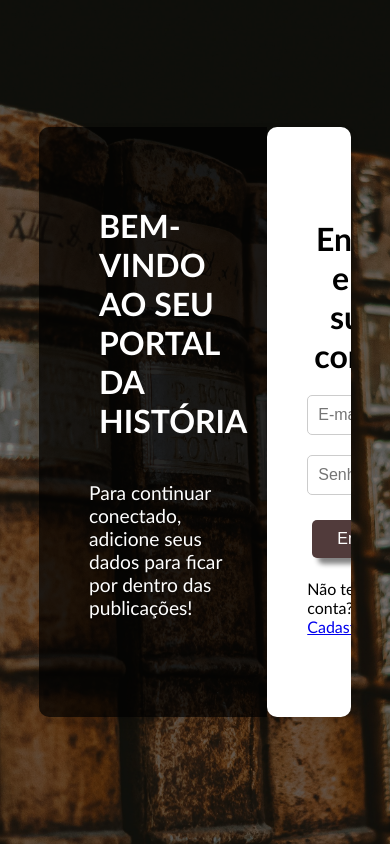
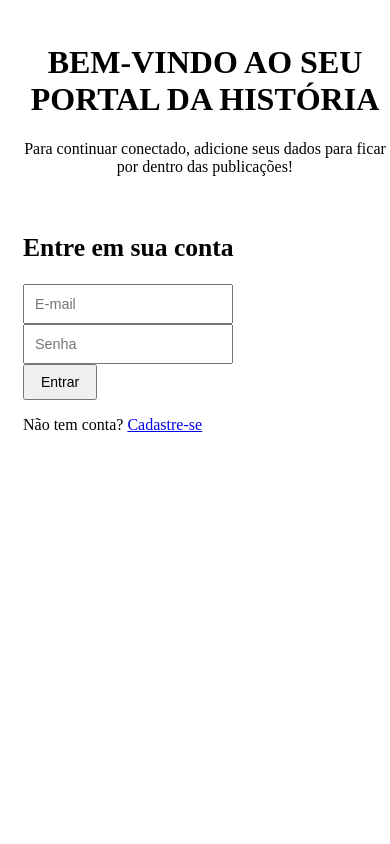
Before and after one commit to RafaelLeal0/Site_Hist-ria, a PHP site: page / in a window 390 px wide. Run offline with PHP 8.4, Linux system fonts and the light colour scheme; some libraries are stand-ins or nearby versions.

Commit message:
media feito

```diff
--- a/login/login.css
+++ b/login/login.css
@@ -1,136 +1,98 @@
+@media screen and (max-width: 768px) {
     body {
-    margin: 0;
-    padding: 0;
-    box-sizing: border-box;
-    font-family:Calibri;
-    position: relative;
-    height: 100vh;
-    display: flex;
-    justify-content: center;
-    align-items: center;
-    background-image: url('../imagens/imagem_login.jpg');
-    background-size: cover;
-    background-position: center;
-    background-repeat: no-repeat;
-}
-
-body::before {
-    content: "";
-    position: fixed;
-    top: 0;
-    left: 0;
-    width: 100%;
-    height: 100%;
-    background: rgba(0, 0, 0, 0.5);
-    z-index: -1;
+        padding: 10px;
+        height: auto;
+        background-position: center top;
     }
 
     .container {
-    display: flex;
-    width: 80%;
-    max-width: 1000px;
-    height: 70vh;
-    box-shadow: 0 4px 8px rgba(0, 0, 0, 0.1);
-    border-radius: 10px;
-    overflow: hidden;
+        flex-direction: column;
+        height: auto;
+        max-width: 100%;
     }
 
-
-.left-section {
-    flex: 1;
-    background-size: cover;
-    background-position: center;
-    color: white;
-    display: flex;
-    flex-direction: column;
-    justify-content: center;
+    .left-section, .right-section {
+        width: 100%;
         padding: 20px;
-    background-color: rgba(0, 0, 0, 0.7);
+        height: auto;
     }
 
-.left-section h1{
-    margin-left: 40px;
-    margin-top: -0px;
-}
-
-#bem{
-    margin-left: 100px;
+    .left-section h1, .left-section h2, .left-section p {
+        margin-left: 0;
+        text-align: center;
     }
 
     .left-section h2 {
-    font-size: 2.5em;
-    margin-left: 50px;
-    margin-bottom: 20px;
-    text-shadow: 2px 2px 4px rgba(0, 0, 0, 0.8);
+        font-size: 2em;
     }
 
     .left-section p {
-    margin-left: 30px;
-    font-size: 1.2em;
-    text-shadow: 1px 1px 3px rgba(0, 0, 0, 0.7);
-}
-
-.right-section {
-    flex: 1;
-    background-color: white;
-    display: flex;
-    flex-direction: column;
-    justify-content: center;
-    padding: 40px;
-    box-shadow: 0 4px 6px rgba(0, 0, 0, 0.1);
-    border-radius: 10px;
+        font-size: 1em;
     }
 
     .right-section h2 {
-    font-size: 2em;
-    margin-bottom: 20px;
-    text-align: center;
+        font-size: 1.8em;
     }
 
     .form {
-    display: flex;
-    flex-direction: column;
-}
-
-.input-container {
-    margin-bottom: 20px;
+        padding: 20px;
     }
 
     .input-container input {
+        padding: 12px;
+    }
+
+    button {
+        font-size: 16px;
+        padding: 12px;
+    }
+
+    img {
+        width: 100%;
+        height: auto;
+        margin: 20px 0;
+    }
+}
+
+@media screen and (max-width: 480px) {
+    body {
+        padding: 5px;
+    }
+
+    .container {
+        width: 100%;
+        height: auto;
+    }
+
+    .left-section, .right-section {
         width: 100%;
         padding: 10px;
-    font-size: 1em;
-    border: 1px solid #ccc;
-    border-radius: 5px;
     }
 
-button{
-    background-color: #684646;
-    color: white;
-    font-size: 18px;
-    padding: 10px 20px;
-    border: none;
-    border-radius: 5px;
-    cursor: pointer;
-    transition: background-color 0.3s ease;
-    width: 100%;
-    margin: 5px;
-    font-size: medium;
-    box-shadow: 6px 6px 5px rgb(133, 133, 133);
-
+    .left-section h2 {
+        font-size: 1.8em;
     }
 
-button{
-    background-color: #513b3b;
+    .right-section h2 {
+        font-size: 1.6em;
     }
 
-img{
-    height: 170px;
-    width: 310px;
-    margin-left: 60px;
-    margin-top: 30px;
+    .form {
+        padding: 15px;
     }
 
-.button1, .button2{
-    list-style: none;
+    .input-container input {
+        font-size: 0.9em;
+        padding: 10px;
     }
+
+    button {
+        font-size: 14px;
+        padding: 8px 16px;
+    }
+
+    img {
+        width: 100%;
+        height: auto;
+    }
+}
```
Lines whose indentation alone changed are shown as unchanged.
